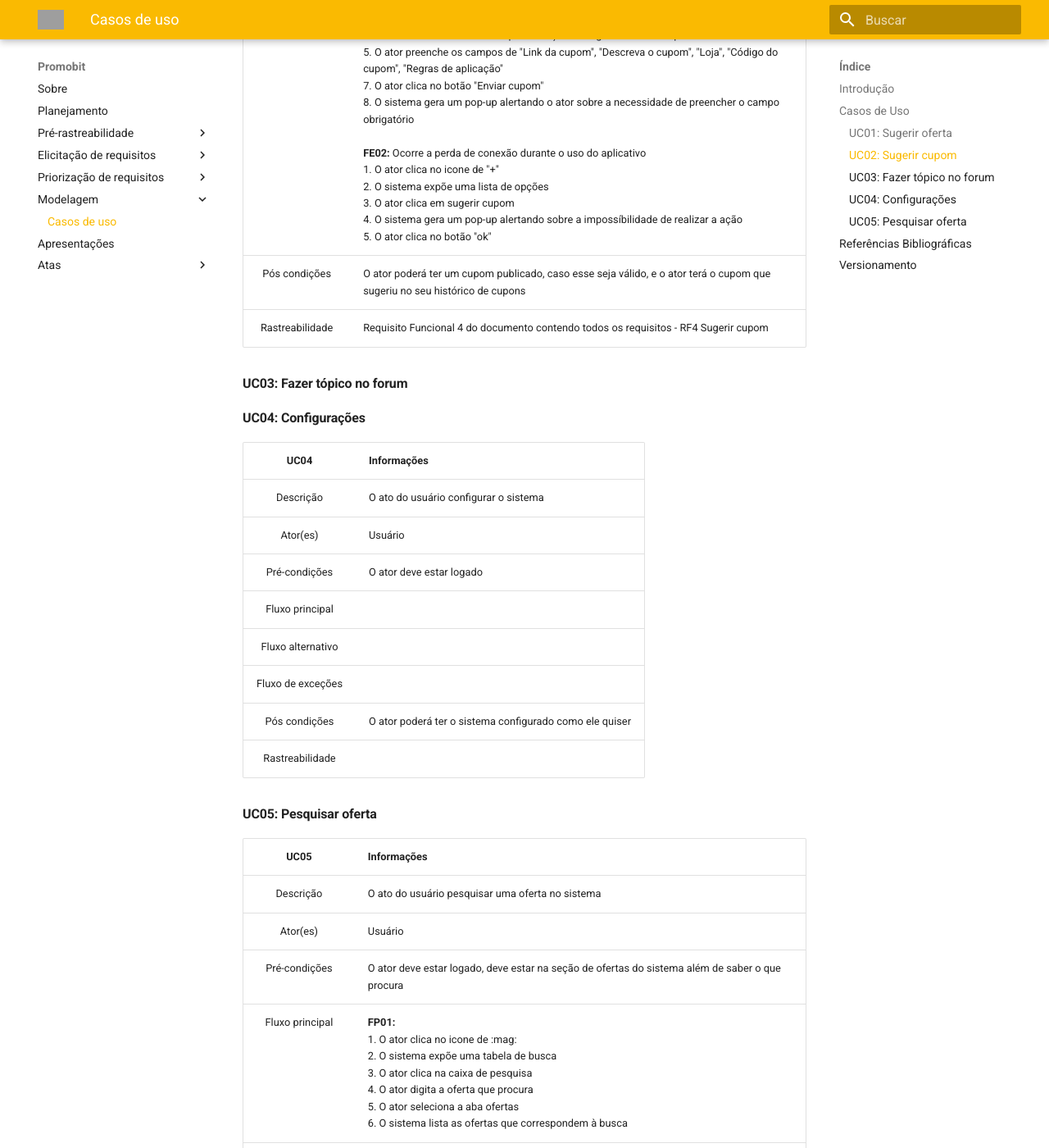
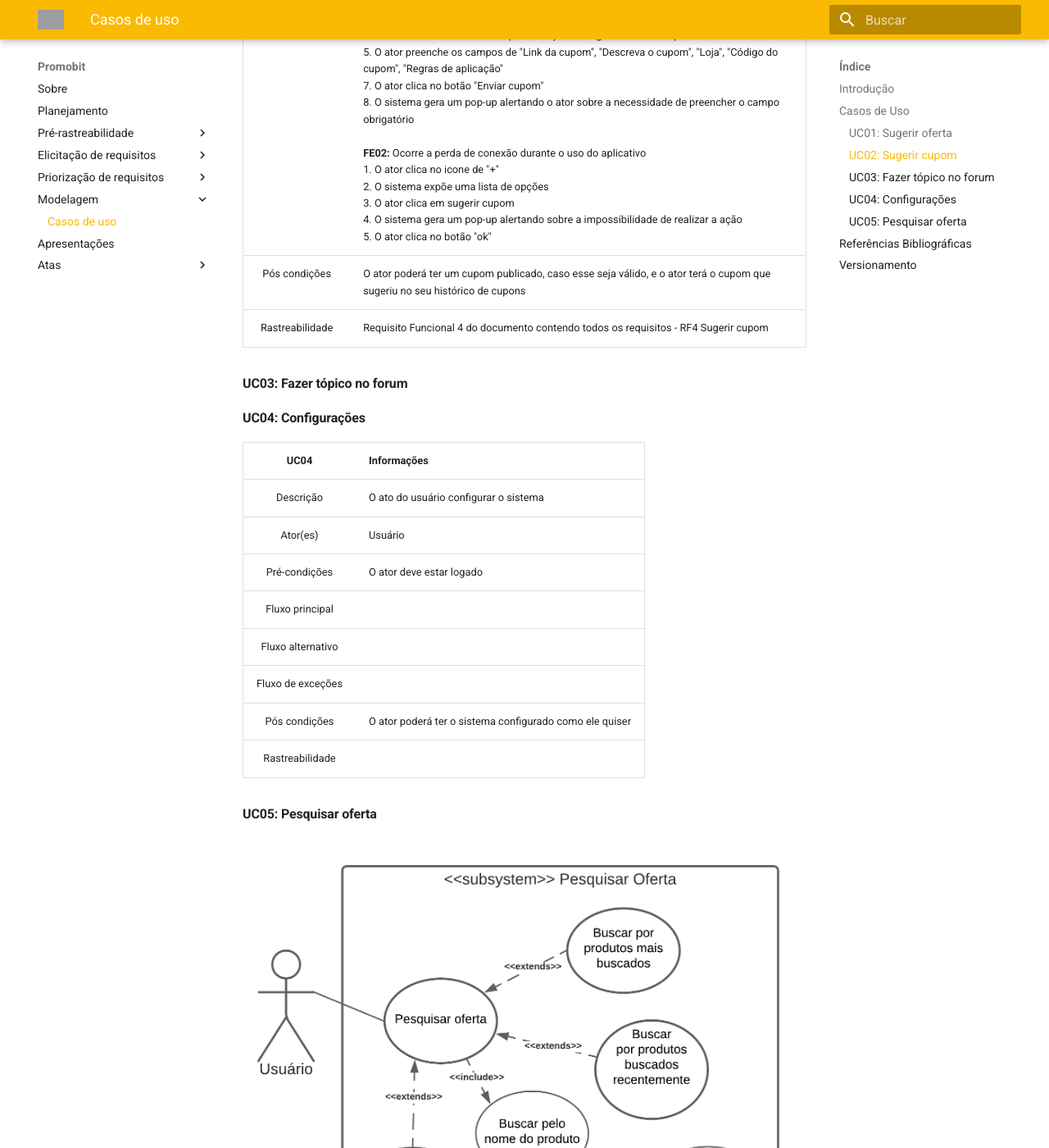
Before and after one commit to Joao-Pedro-Moura/2020.1-Promobit, an MkDocs documentation site: the page built from docs/modelagem/caso_de_uso.md, in a window 1280 px wide and 1400 px high, scrolled down 3560 px. Shown: the whole window at 82% size. Built offline with MkDocs 1.6.1 and Material for MkDocs 9.7.7, drawn with Linux system fonts in a browser that asks for light colours; old or Windows-style settings are respelled for this version of MkDocs; some of the changed text lies outside the part shown; grey boxes are pictures that could not be loaded.

Commit message:
Adição do diagrama de caso de uso 5

```diff
--- a/docs/modelagem/caso_de_uso.md
+++ b/docs/modelagem/caso_de_uso.md
@@ -34,7 +34,7 @@
 |   Pré-condições        | O ator deve estar logado, deve estar na seção de "últimos cupons" e "cupons por loja" do sistema e deve ter o link e as informações de um cupom |
 |    Fluxo principal     | **FP01:**<br /> 1. O ator clica no icone de "+" <br /> 2. O sistema expõe uma lista de opções <br /> 3. O ator clica em sugerir cupom <br /> 4. O sistema redireciona o ator para a seção de sugerir um novo cupom <br /> 5. O ator preenche os campos de "Link da cupom", "Descreva o cupom", "Loja", "Código do cupom", "Regras de aplicação" <br /> 7. O ator clica no botão "Enviar cupom" <br /> 8. O sistema gera um pop-up para o autor com o feedback do envio <br /> 9. O ator clica em fechar <br /> 10. O ator é redirecionado para a aba de cupons. |
 | Fluxo alternativo      | **FA01:** Fluxo de quando o ator deseja sugerir um cupom seguido de um anterior <br /> 1. O ator clica no icone de "+" <br /> 2. O sistema expõe uma lista de opções <br /> 3. O ator clica em sugerir cupom <br /> 4. O sistema redireciona o ator para a seção de sugerir um novo cupom <br /> 5. O ator preenche os campos de "Link da cupom", "Descreva o cupom", "Loja", "Código do cupom", "Regras de aplicação" <br /> 7. O ator clica no botão "Enviar cupom" <br /> 8. O sistema gera um pop-up para o autor com o feedback do envio <br /> 9. O ator clica em "Adicionar outra" <br> <br /> 10. O ator é redirecionado para a aba de cupons. |
-|   Fluxo de exceções    | **FE01:** O ator não completa os campos obrigatórios para sugerir o cupom <br /> 1. O ator clica no icone de "+" <br /> 2. O sistema expõe uma lista de opções <br /> 3. O ator clica em sugerir cupom <br /> 4. O sistema redireciona o ator para a seção de sugerir um novo cupom <br /> 5. O ator preenche os campos de "Link da cupom", "Descreva o cupom", "Loja", "Código do cupom", "Regras de aplicação" <br /> 7. O ator clica no botão "Enviar cupom" <br /> 8. O sistema gera um pop-up alertando o ator sobre a necessidade de preencher o campo obrigatório <br /><br /> **FE02:** Ocorre a perda de conexão durante o uso do aplicativo <br /> 1. O ator clica no icone de "+" <br /> 2. O sistema expõe uma lista de opções <br /> 3. O ator clica em sugerir cupom <br /> 4. O sistema gera um pop-up alertando sobre a impossíbilidade de realizar a ação <br /> 5. O ator clica no botão "ok" |
+|   Fluxo de exceções    | **FE01:** O ator não completa os campos obrigatórios para sugerir o cupom <br /> 1. O ator clica no icone de "+" <br /> 2. O sistema expõe uma lista de opções <br /> 3. O ator clica em sugerir cupom <br /> 4. O sistema redireciona o ator para a seção de sugerir um novo cupom <br /> 5. O ator preenche os campos de "Link da cupom", "Descreva o cupom", "Loja", "Código do cupom", "Regras de aplicação" <br /> 7. O ator clica no botão "Enviar cupom" <br /> 8. O sistema gera um pop-up alertando o ator sobre a necessidade de preencher o campo obrigatório <br /><br /> **FE02:** Ocorre a perda de conexão durante o uso do aplicativo <br /> 1. O ator clica no icone de "+" <br /> 2. O sistema expõe uma lista de opções <br /> 3. O ator clica em sugerir cupom <br /> 4. O sistema gera um pop-up alertando sobre a impossibilidade de realizar a ação <br /> 5. O ator clica no botão "ok" |
 |     Pós condições      | O ator poderá ter um cupom publicado, caso esse seja válido, e o ator terá o cupom que sugeriu no seu histórico de cupons |
 |    Rastreabilidade     | Requisito Funcional 4 do documento contendo todos os requisitos - RF4 Sugerir cupom |
 
@@ -53,6 +53,10 @@
 |    Rastreabilidade     | |
 
 #### UC05: Pesquisar oferta
+![Pesquisar oferta](../assets/casos_de_uso/pesquisar_oferta.png)
+
+<a target="_blank" href="https://drive.google.com/file/d/1f86K51EvlZQsOZ11wir1Y0Vo_DeTyA4B/view?usp=sharing">Link para o diagrama acima</a>
+
 |         UC05           | Informações |
 | :---------: |----------- |
 |       Descrição        | O ato do usuário pesquisar uma oferta no sistema |
```
Also changed, not shown: other parts of docs/modelagem/caso_de_uso.md (+2 -0 lines), docs/assets/casos_de_uso/pesquisar_oferta.png (added).
